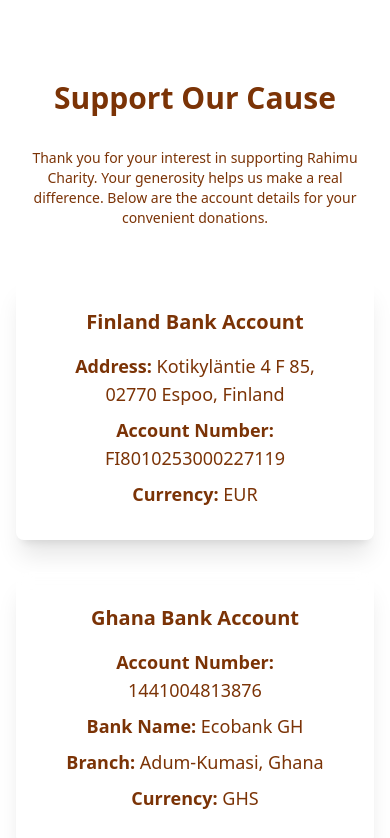
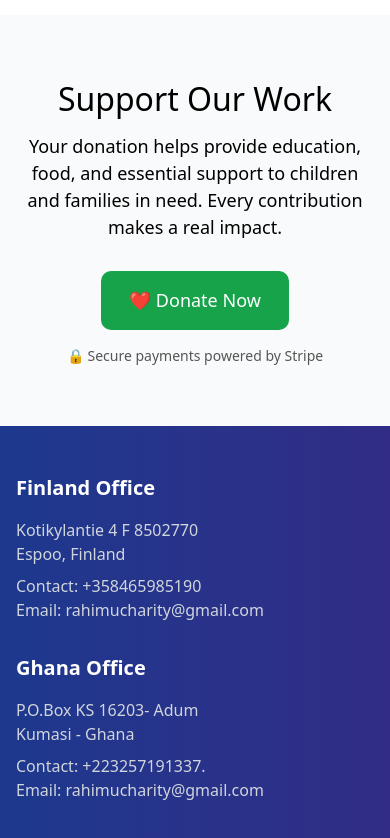
Before and after one commit to kenny3198/Rahimu-charity, a Next.js app: page / in a window 390 px wide. Shown: the part 7740-8578 px from the top of the page. Built offline with nearby package versions, Linux system fonts and the light colour scheme.

Commit message:
Update Donation.jsx

```diff
--- a/components/Donation.jsx
+++ b/components/Donation.jsx
@@ -1,70 +1,38 @@
+export default function DonationSection() {
+  return (
+    <section style={{ textAlign:'center', padding:'60px 20px', background:'#f9fafb' }}>
 
-import React from 'react';
+      <h2 style={{ fontSize:'32px', marginBottom:'10px' }}>
+        Support Our Work
+      </h2>
 
-const DonationSection = () => {
-  // bg-gradient-to-br from-green-700 to-teal-800
-  return (
-    <section id='donate' className=" bg-white text-amber-900 py-16 px-4 sm:px-6 lg:px-8">
-      <div className="max-w-4xl mx-auto text-center">
-        <h2 className="md:text-4xl text-3xl sm:text-5xl font-extrabold
-        mb-8 leading-tight">
-          Support Our Cause
-        </h2>
-        <p className="md:text-lg text-sm sm:text-xl mb-12 text-amber-900">
-          Thank you for your interest in supporting Rahimu Charity. Your generosity helps us make a real difference.
-          Below are the account details for your convenient donations.
-        </p>
+      <p style={{ fontSize:'18px', maxWidth:'600px', margin:'0 auto 30px' }}>
+        Your donation helps provide education, food, and essential support to children and families in need.
+        Every contribution makes a real impact.
+      </p>
 
-        <div className="grid grid-cols-1 md:grid-cols-2 gap-8 md:gap-12">
-          {/* Finland Bank Account */}
-          <div className="bg-white-600 bg-opacity-10 backdrop-filter backdrop-blur-sm rounded-lg p-8 shadow-xl hover:shadow-2xl transition-all duration-300 transform hover:-translate-y-1">
-            <h3 className="md:text-2xl text-xl font-bold mb-4 text-amber-900">Finland Bank Account</h3>
-            <p className="text-lg mb-2">
-              <span className="font-semibold">Address:</span> Kotikyläntie 4 F 85, 02770 Espoo, Finland
-            </p>
-            <p className="text-lg mb-2">
-              <span className="font-semibold">Account Number:</span> FI8010253000227119
-            </p>
-            <p className="text-lg">
-              <span className="font-semibold">Currency:</span> EUR
-            </p>
-          </div>
+      <a
+        href="https://donate.stripe.com/28EbJ2bKhdrfbQO8928k800"
+        target="_blank"
+        rel="noopener noreferrer"
+      >
+        <button style={{
+          backgroundColor:'#16a34a',
+          color:'white',
+          padding:'16px 28px',
+          fontSize:'18px',
+          border:'none',
+          borderRadius:'10px',
+          cursor:'pointer'
+        }}>
+          ❤️ Donate Now
+        </button>
+      </a>
 
-          {/* Ghana Bank Account */}
-          <div className="bg-white-600 bg-opacity-10 backdrop-filter
-           backdrop-blur-sm rounded-lg p-8 shadow-xl hover:shadow-2xl
-            transition-all duration-300 transform hover:-translate-y-1">
-            <h3 className="md:text-2xl text-xl font-bold mb-4 text-amber-900">Ghana Bank Account</h3>
-            <p className="text-lg mb-2">
-              <span className="font-semibold">Account Number:</span> 1441004813876
-            </p>
-            <p className="text-lg mb-2">
-              <span className="font-semibold">Bank Name:</span> Ecobank GH
-            </p>
-            <p className="text-lg mb-2">
-              <span className="font-semibold">Branch:</span> Adum-Kumasi, Ghana
-            </p>
-            <p className="text-lg">
-              <span className="font-semibold">Currency:</span> GHS
-            </p>
-          </div>
-        </div>
+      <p style={{ fontSize:'14px', color:'#555', marginTop:'15px' }}>
+        🔒 Secure payments powered by Stripe
+      </p>
 
-        {/* Mobile Money Section */}
-        <div className="mt-12 bg-white-600 bg-opacity-10 backdrop-filter backdrop-blur-sm rounded-lg p-8 shadow-xl hover:shadow-2xl transition-all duration-300 transform hover:-translate-y-1">
-          <h3 className="md:text-2xl text-xl font-bold mb-4 text-amber-900">MTN Mobile Money (Ghana)</h3>
-          <p className="text-lg">
-            <span className="font-semibold">Mobile Money Number:</span> +233538861461
-          </p>
-        </div>
-
-        <p className="text-base sm:text-lg mt-12 text-amber-900">
-          Please ensure that any donations are accompanied by your name and purpose of donation (if applicable) for record-keeping and acknowledgment.
-          For any additional assistance, feel free to reach out to Rahimu Charity through their official website or contact channels.
-        </p>
-      </div>
     </section>
   );
-};
-
-export default DonationSection;
+}
```
